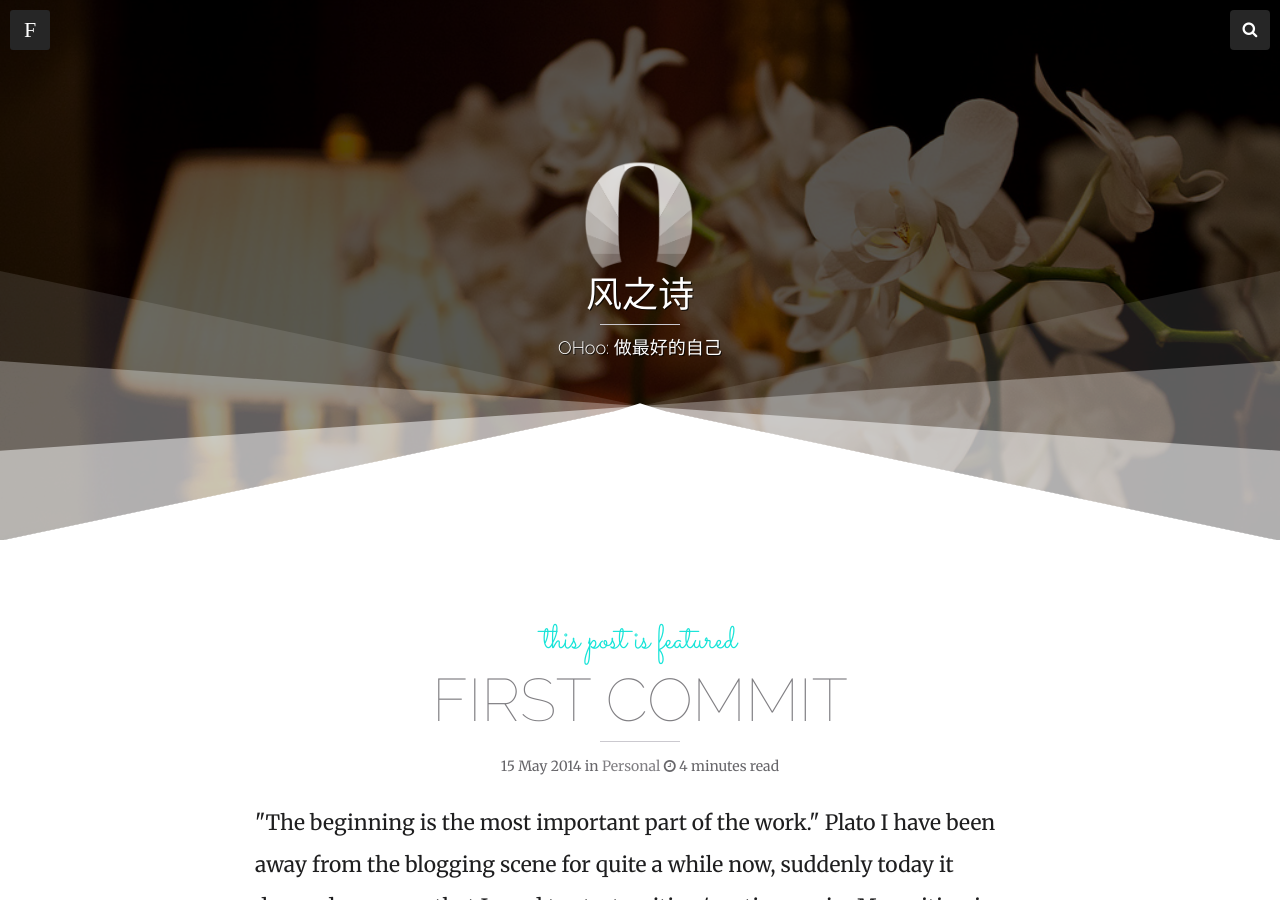
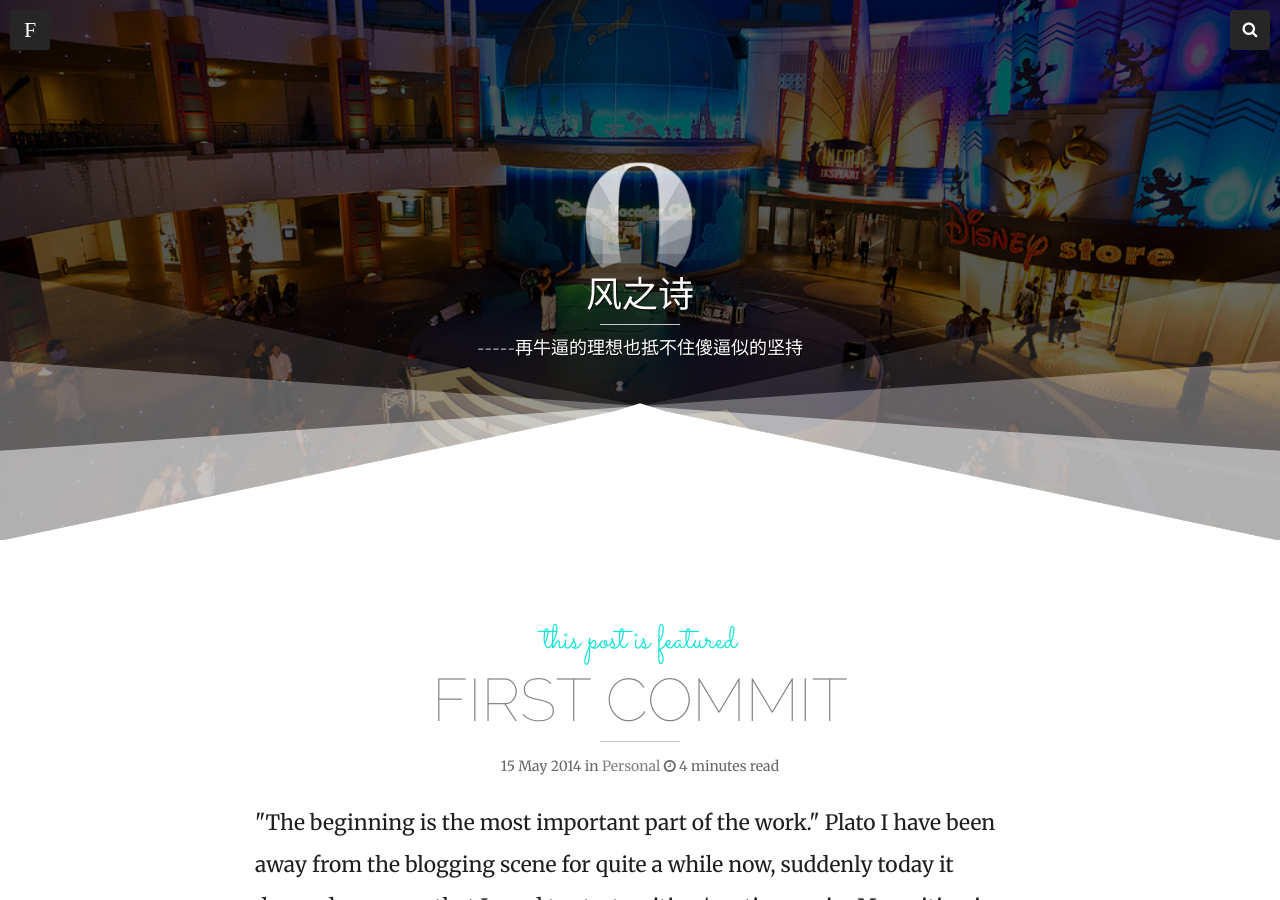
Before and after one commit to penglintao/alex.github.com, a Jekyll site: the page built from index.html, in a window 1280 px wide and 900 px high. Built offline with Jekyll 4.4.1, drawn with Linux system fonts in a browser that asks for light colours; nearby versions of some CDN libraries; the list of posts is cut into pages by our own code.

Commit message:
update setting

```diff
--- a/_config.yml
+++ b/_config.yml
@@ -1,9 +1,9 @@
 title:            风之诗
-description:      "OHoo: 做最好的自己"
+description:      "-----再牛逼的理想也抵不住傻逼似的坚持"
 logo:             omikron.png
 disqus_shortname: hmfaysal
 # Assign a default image for your site's header and footer
-default_bg:       default_bg1.jpg
+default_bg:       default_bg.jpg
 search:           true
 share:            true
 # Read Time is a calculator tp provide post read-time based on word count. Usage is recommended.
```
